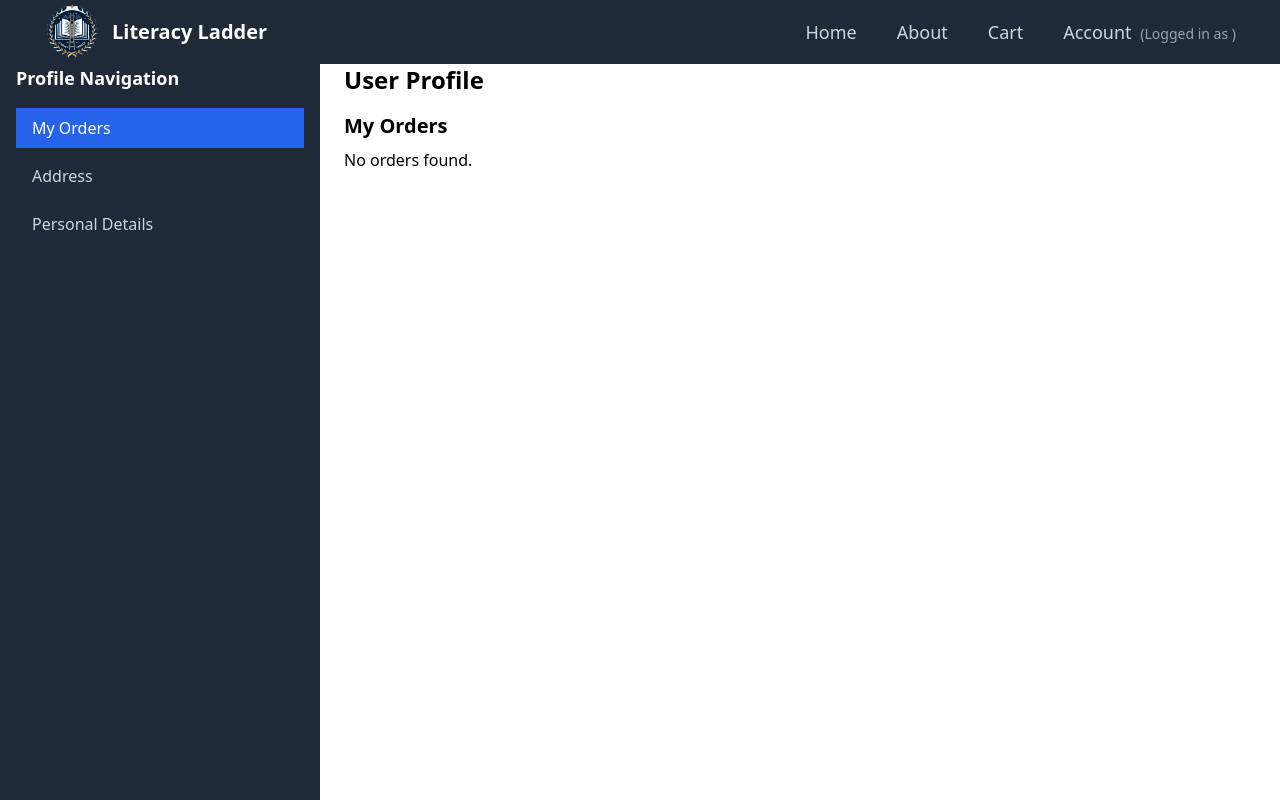
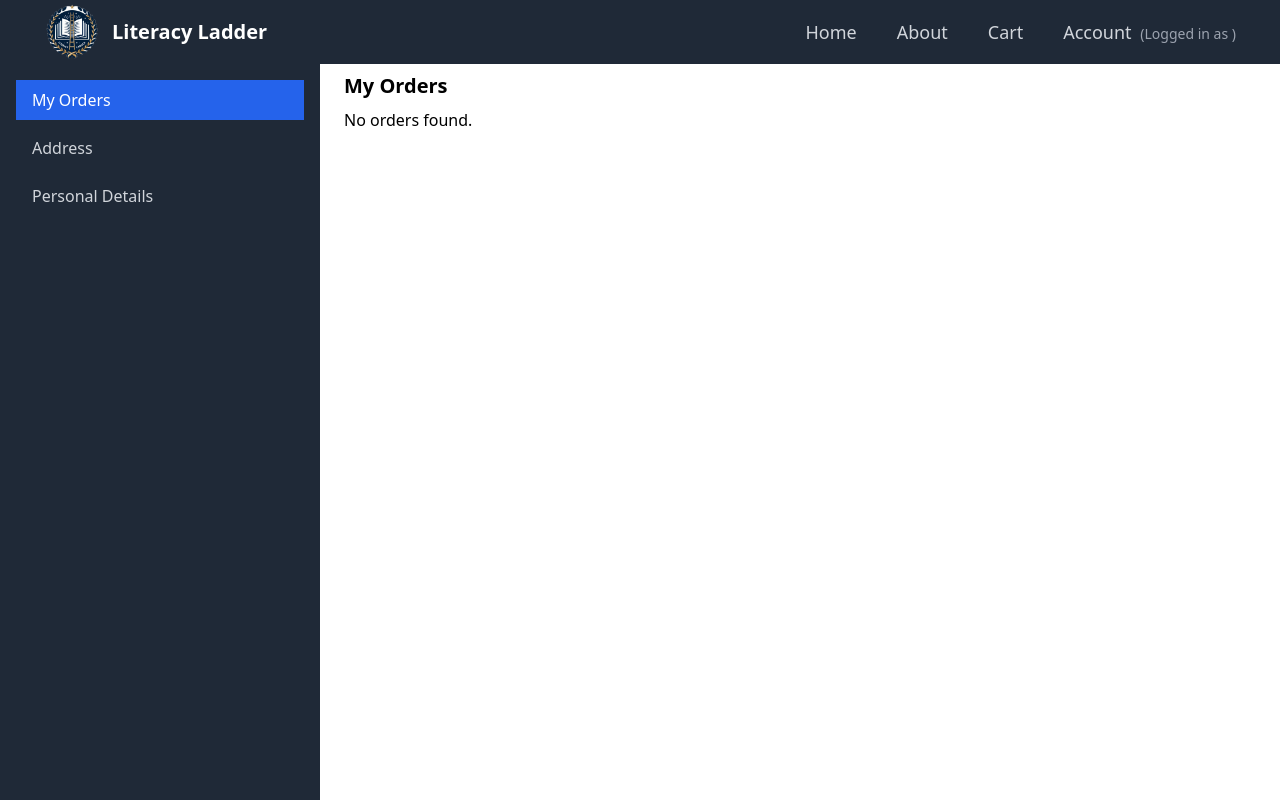
Before and after one commit to SupportAESS/Literacy-Ladder, a React (Vite) app in the folder client/: page /userProfile in a window 1280 px wide. Shown: the top 800 px of the page. Built offline with nearby package versions, Linux system fonts and the light colour scheme; sample sign-in values are in the browser's storage.

Commit message:
Updated User dashboard

```diff
--- a/client/src/Components/user/dashboard.jsx
+++ b/client/src/Components/user/dashboard.jsx
@@ -28,8 +28,9 @@ function UserProfile() {
 
   return (
     <div className="min-h-screen container mx-auto mt-10 flex bg-gray-100">
+      {user ? (
         <div className="w-1/4 bg-gray-800 text-white py-6 px-4">
-        <h2 className="text-lg font-semibold mb-4">Profile Navigation</h2>
+          <h2 className="text-lg font-semibold mb-4">{user.fullName}</h2>
           <ul className="space-y-2" style={{ maxHeight: 'calc(100vh - 120px)', overflowY: 'auto' }}>
             <NavItem
               title="My Orders"
@@ -48,13 +49,16 @@ function UserProfile() {
             />
           </ul>
         </div>
+      ) : (
+        <h1>Please Login to see Orders</h1>
+      )
+      }
       <div className="w-3/4 bg-white p-6">
-        <h1 className="text-2xl font-bold mb-4">User Profile</h1>
         {user ? (
           <div>
             {selectedNavItem === 'orders' && (
               <div>
-                <h2 className="text-xl font-semibold mb-2">My Orders</h2>
+                <h2 className="text-xl font-semibold mt-2 mb-2">My Orders</h2>
                 {user.orders && user.orders.length > 0 ? (
                   <ul className="space-y-2">
                     {user.orders.map(order => (
```
Also changed, not shown: client/src/Components/user/userAddress.jsx (+5 -5 lines). Lines whose indentation alone changed are shown as unchanged.
